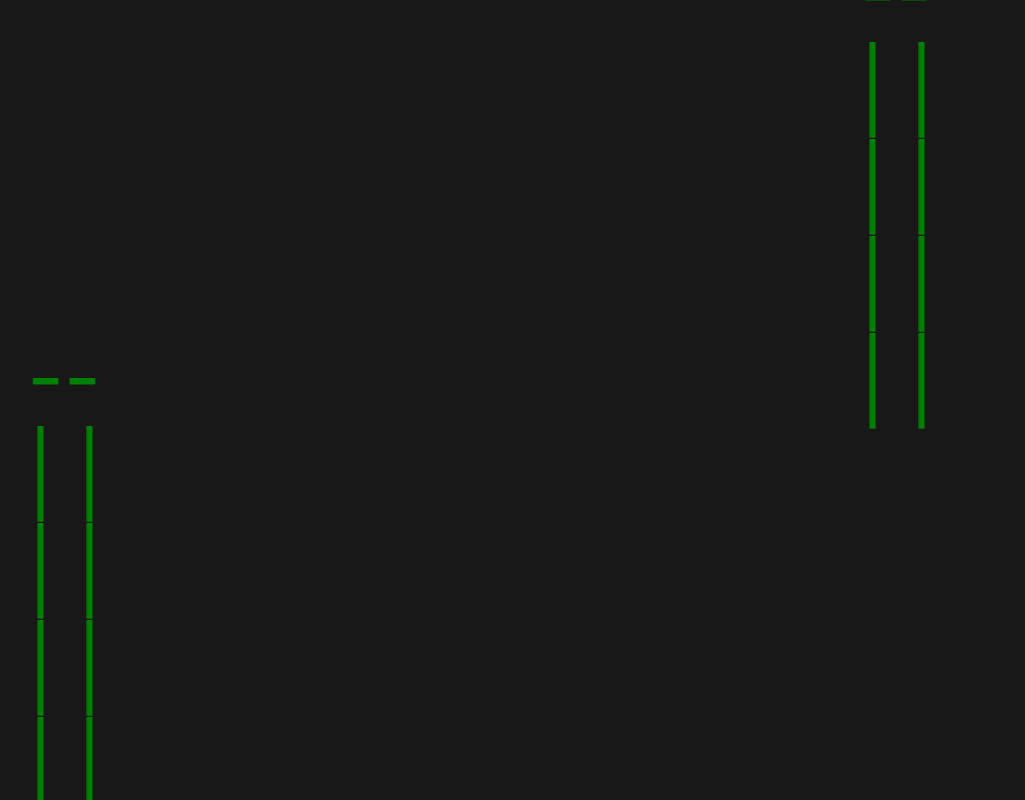
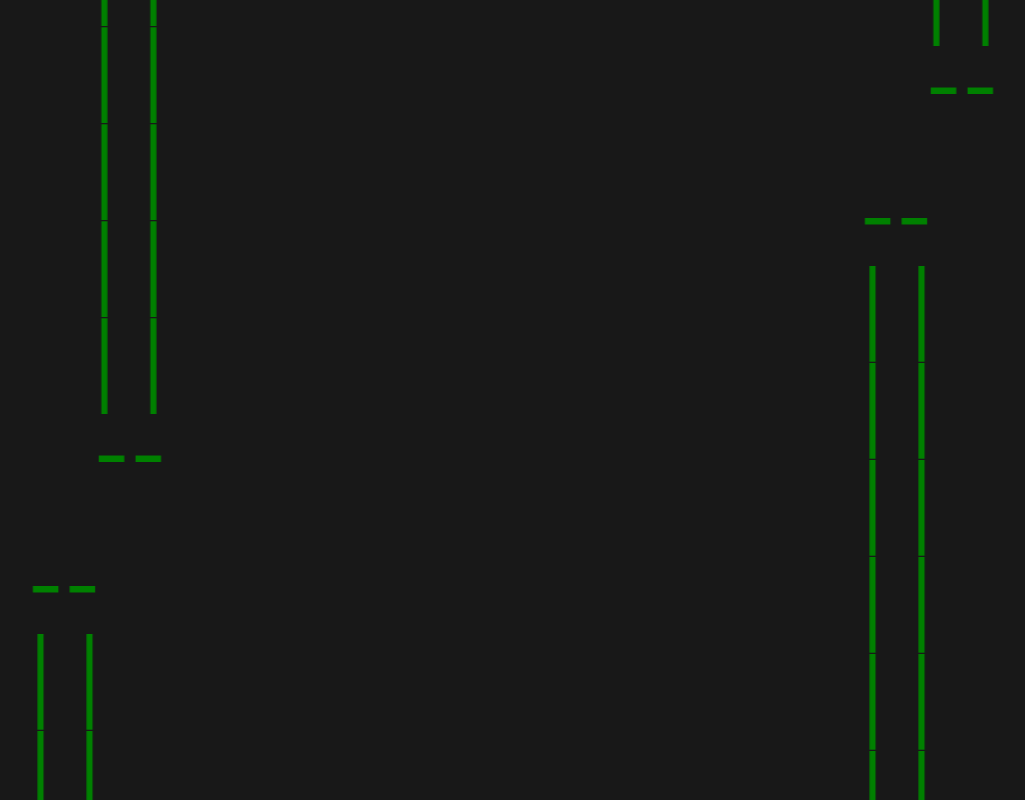
Before and after one commit to kruserr/budget-flappy-bird-engine, a React (Create React App) app: page / in a window 1280 px wide. Shown: the whole page, without its empty margins (92-1117 px from the left). Built offline with nearby package versions, Linux system fonts and the light colour scheme.

Commit message:
#25: random generate pipes

```diff
--- a/src/index.js
+++ b/src/index.js
@@ -157,18 +157,22 @@ function Pipe(props)
     requestAnimationFrame(move);
   });
 
+  let rotation = 0;
+  if (props.data.rotation != null)
+    rotation = props.data.rotation;
+
   const styleRoot = {
     position: `fixed`,
     color: `green`,
     willChange: `transform`,
     fontSize: `10vh`,
-    transform: `translate3d(${collider.getX()}vw, ${collider.getY()}vh, 0)`,
+    transform: `translate3d(${collider.getX()}vw, ${collider.getY()}vh, 0) rotate(${rotation}deg)`,
     whiteSpace: 'pre-wrap',
   };
 
   let text = `  --\n`;
 
-  for (let i = 0; i < 4; i++)
+  for (let i = 0; i < 7; i++)
   {
     text += `  | |\n`;
   }
@@ -180,16 +184,18 @@ function Pipe(props)
   );
 }
 
-for (let i = 0; i < 10; i++)
+function getRandomInt(min, max)
 {
-  if (i % 2 == 0)
-  {
-    engine.addObject(<Pipe data={{x: (65 * i) + 75, y: 41}}/>);
-  }
-  else
-  {
-    engine.addObject(<Pipe data={{x: (65 * i) + 75, y: -7}}/>);
-  }
+  min = Math.ceil(min);
+  max = Math.floor(max);
+  return Math.floor(Math.random() * (max - min) + min);
+}
+
+for (let i = 0; i < 6; i++)
+{
+  const randomInt = getRandomInt(15, 80);
+  engine.addObject(<Pipe data={{x: (65 * i) + 75, y: randomInt}}/>);
+  engine.addObject(<Pipe data={{x: ((65 * i) + 75) + 8.5, y: randomInt - 100, rotation: 180}}/>);
 }
 
 engine.start();
```
